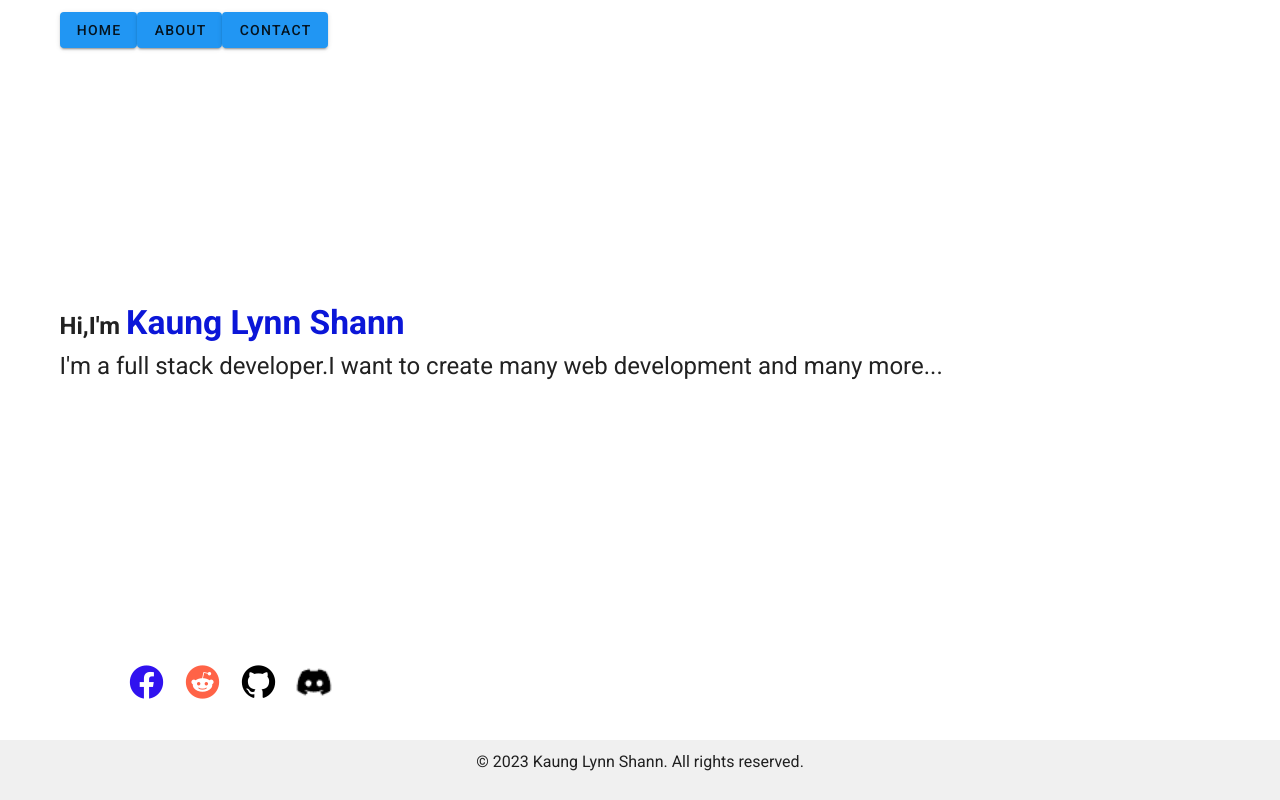
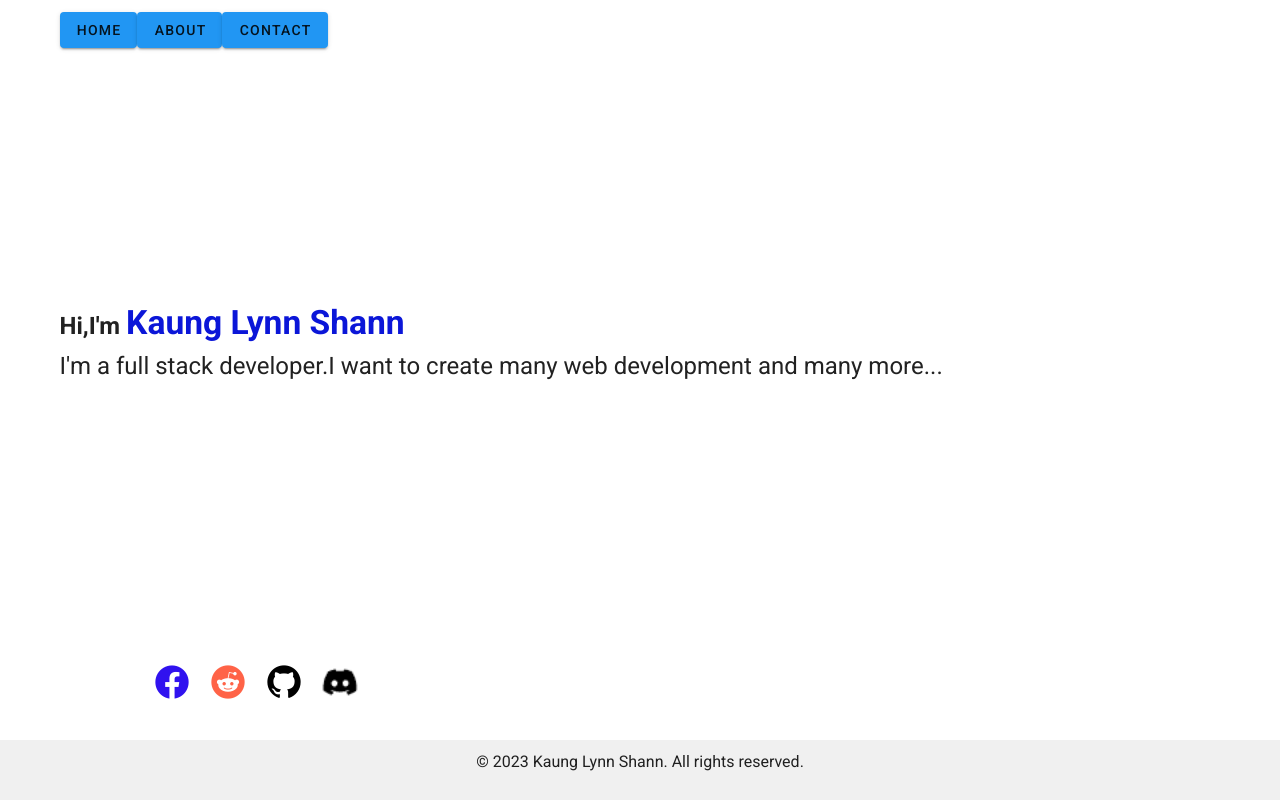
Before and after one commit to KaungLynnShann/myportfolio, a Vue app: page / in a window 1280 px wide. Built offline with nearby package versions, Linux system fonts and the light colour scheme.

Commit message:
Update App.vue

```diff
--- a/src/App.vue
+++ b/src/App.vue
@@ -71,7 +71,7 @@ export default {
  .social-icons {
   position: fixed;
   bottom:100px;
-  left: 18%;
+  left: 20%;
   transform: translateX(-50%);
  }
  .copyright {
```
